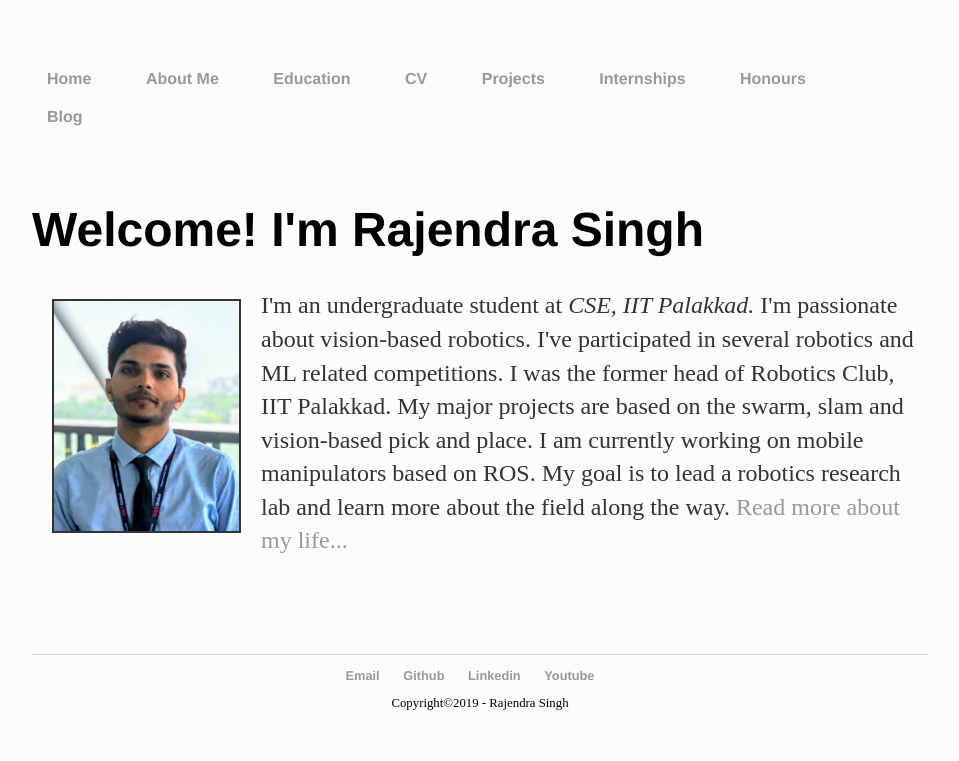
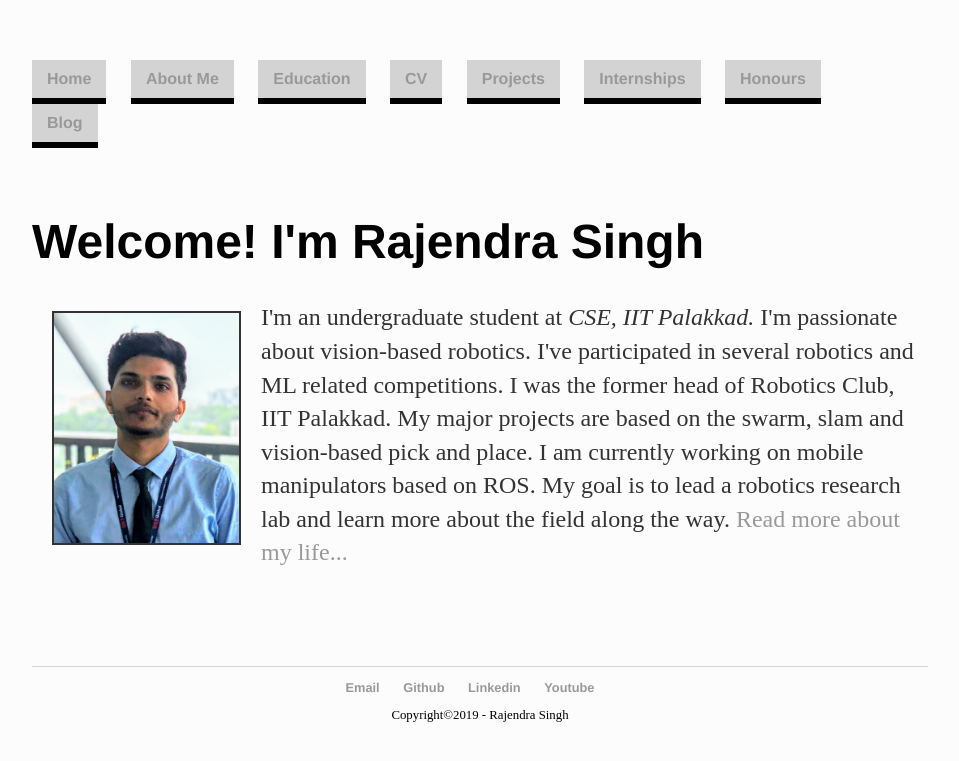
Before and after one commit to iamrajee/iamrajee.github.io, a Jekyll site: the page built from index.html, in a window 1280 px wide. Shown: the top 761 px of the page, without its empty margins (160-1119 px from the left). Built offline with Jekyll 4.4.1, drawn with Linux system fonts in a browser that asks for light colours.

Commit message:
Update main.css

```diff
--- a/css/main.css
+++ b/css/main.css
@@ -44,14 +44,17 @@ ul.posts li {
 }
 
 ul.tabs li{
-	background: none;
+	border-bottom: 6px solid black;
+  	background-color: lightgrey;
+
+/* 	background: none; */
 	color: #222;
 	display: inline-block;
 	padding: 10px 15px;
 	cursor: pointer;
 }
 
-ul.tabs li.current{
+/* ul.tabs li.current{
 	background: #ededed;
 	color: #222;
 }
@@ -64,4 +67,4 @@ ul.tabs li.current{
 
 .tab-content.current{
 	display: inherit;
-}
+} */
```
